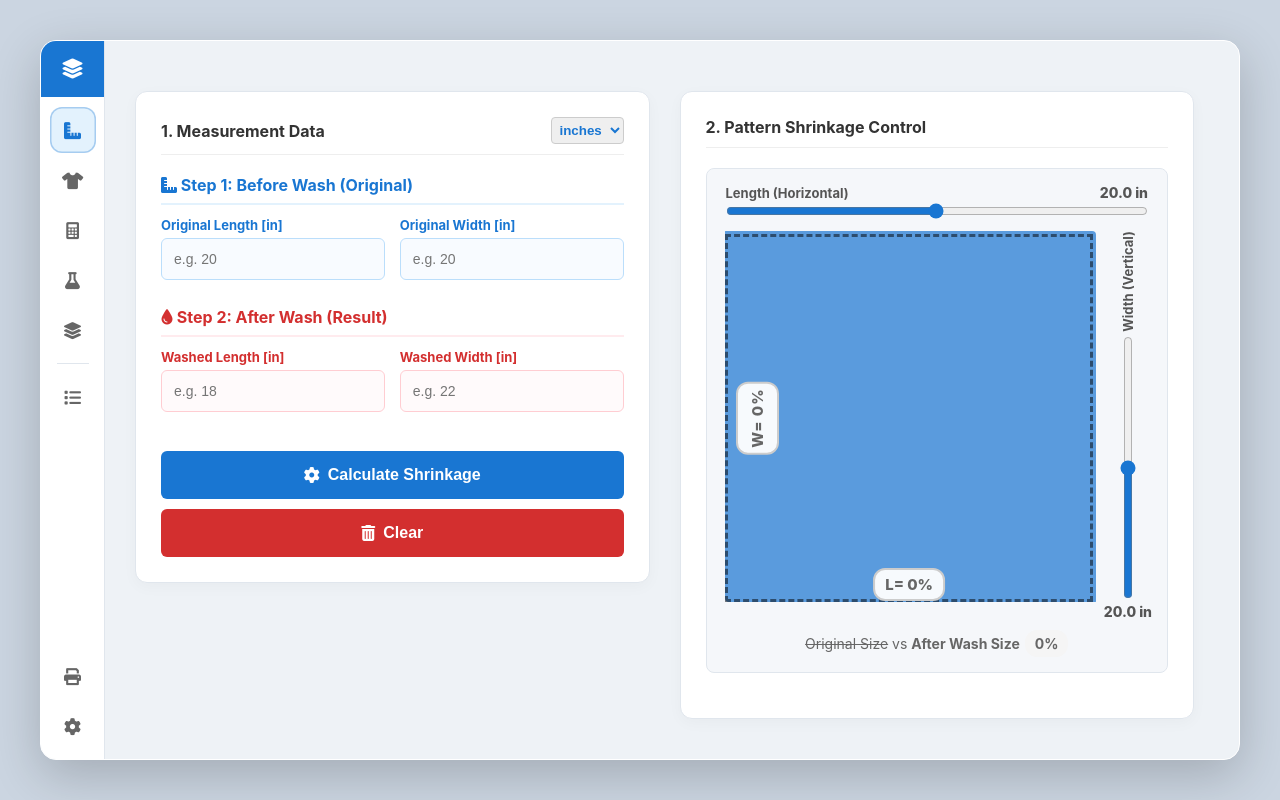
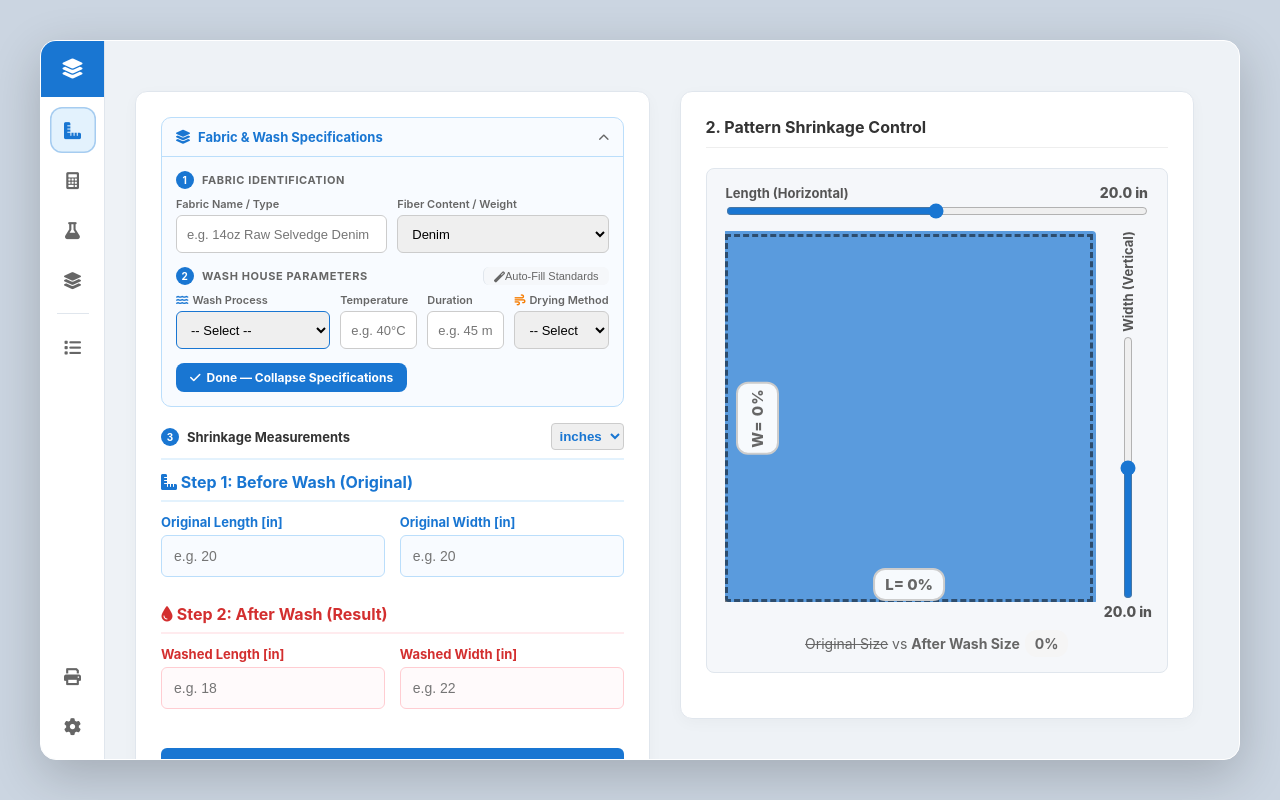
Before and after one commit to Altosonar/New-fabric-Shrinkage-Updated-6-14-back-up, a React (Vite) app: page / in a window 1280 px wide. Built offline with nearby package versions, Linux system fonts and the light colour scheme.

Commit message:
feat: merge Wash Process into Shrinkage calculator as collapsible 3-step Fabric & Wash Specifications panel — remove T-shirt sidebar item

```diff
--- a/src/features/shrinkage-calculator/pages/CalculatorPage.tsx
+++ b/src/features/shrinkage-calculator/pages/CalculatorPage.tsx
@@ -56,6 +56,7 @@ export function CalculatorPage() {
   const [washCustom, setWashCustom] = useState('');
   const [temp, setTemp] = useState('');
   const [duration, setDuration] = useState('');
+  const [drying, setDrying] = useState('');
   // Track whether temp/duration were auto-filled from wash process standard
   const [tempIsStandard, setTempIsStandard] = useState(false);
   const [durationIsStandard, setDurationIsStandard] = useState(false);
@@ -69,8 +70,8 @@ export function CalculatorPage() {
   const [showResults, setShowResults] = useState(false);
   const [moreOpen, setMoreOpen] = useState(false);
   const [mobileStage, setMobileStage] = useState<'input' | 'results'>('input');
-  // Accordion: only wash panel remains (shrinkage form is always visible)
-  const [activeAccordion, setActiveAccordion] = useState<'wash' | null>(null);
+  // specOpen: Fabric & Wash Specifications accordion (collapsed by default after first fill)
+  const [specOpen, setSpecOpen] = useState(true);
 
   // Ref for auto-scrolling to the visualizer on desktop after Calculate
   const previewRef = useRef<HTMLDivElement>(null);
@@ -233,6 +234,7 @@ export function CalculatorPage() {
     setWashCustom('');
     setTemp('');
     setDuration('');
+    setDrying('');
     setTempIsStandard(false);
     setDurationIsStandard(false);
     setBwL('');
@@ -249,6 +251,7 @@ export function CalculatorPage() {
     setUserHasTyped(false);
     setShowResults(false);
     setMobileStage('input');
+    setSpecOpen(true);
   };
 
   // Cancel edit
@@ -425,14 +428,6 @@ export function CalculatorPage() {
           </button>
           <button
             type="button"
-            className={`sidebar-btn ${calcMode === 'wash' ? 'active' : ''}`}
-            onClick={() => setCalcMode('wash')}
-            title="Wash Process"
-          >
-            <i className="fas fa-tshirt"></i>
-          </button>
-          <button
-            type="button"
             className={`sidebar-btn ${calcMode === 'quickmath' ? 'active' : ''}`}
             onClick={() => setCalcMode('quickmath')}
             title="Quick Math"
@@ -507,14 +502,6 @@ export function CalculatorPage() {
                 </button>
                 <button
                   type="button"
-                  className={`more-drawer-btn ${calcMode === 'wash' ? 'active' : ''}`}
-                  onClick={() => { setCalcMode('wash'); setMoreOpen(false); }}
-                >
-                  <i className="fas fa-tshirt"></i>
-                  <span>Wash Process</span>
-                </button>
-                <button
-                  type="button"
                   className={`more-drawer-btn ${calcMode === 'results' ? 'active' : ''}`}
                   onClick={() => { setCalcMode('results'); setMoreOpen(false); }}
                 >
@@ -572,7 +559,7 @@ export function CalculatorPage() {
             </button>
             <button
               type="button"
-              className={`mobile-nav-btn ${moreOpen || ['wash','advanced','results'].includes(calcMode) ? 'active' : ''}`}
+              className={`mobile-nav-btn ${moreOpen || ['advanced','results'].includes(calcMode) ? 'active' : ''}`}
               onClick={() => setMoreOpen(prev => !prev)}
             >
               <i className={`fas ${moreOpen ? 'fa-times' : 'fa-bars'}`}></i>
@@ -590,8 +577,140 @@ export function CalculatorPage() {
             {/* ── PART 1: Input Stage (hidden on mobile when results shown) ── */}
             <div className={`shrinkage-part-input${mobileStage === 'results' ? ' mobile-part-hidden' : ''}`}>
             <div className="card">
-              <div className="card-title">
-                <span>1. Measurement Data</span>
+
+              {/* ── Fabric & Wash Specifications (collapsible) ───────────────── */}
+              {/* Steps 1 & 2: collapsed → inline summary; expanded → full form  */}
+              <div className="fws-accordion">
+                <button
+                  type="button"
+                  className="fws-toggle"
+                  onClick={() => setSpecOpen(v => !v)}
+                  aria-expanded={specOpen}
+                >
+                  <span className="fws-toggle-left">
+                    <i className="fas fa-layer-group fws-icon"></i>
+                    <span className="fws-title">Fabric &amp; Wash Specifications</span>
+                  </span>
+                  {!specOpen && (fabricName || wash || temp || duration || drying) && (
+                    <span className="fws-summary">
+                      {[
+                        fabricName || (fabricType !== 'Other' ? fabricType : fabricTypeCustom),
+                        wash === 'Other' ? (washCustom || 'Custom') : wash,
+                        temp,
+                        duration,
+                        drying,
+                      ].filter(Boolean).join(' · ')}
+                    </span>
+                  )}
+                  <i className={`fas fa-chevron-${specOpen ? 'up' : 'down'} fws-chevron`}></i>
+                </button>
+
+                {specOpen && (
+                  <div className="fws-body">
+                    {/* ── Step 1: Fabric Identification ──────────────────────── */}
+                    <div className="fws-step">
+                      <div className="fws-step-label"><span className="fws-step-num">1</span> Fabric Identification</div>
+                      <div className="input-row split fws-fields">
+                        <div className="input-group">
+                          <label>Fabric Name / Type</label>
+                          <input
+                            type="text"
+                            placeholder="e.g. 14oz Raw Selvedge Denim"
+                            value={fabricName}
+                            onChange={e => setFabricName(e.target.value)}
+                          />
+                        </div>
+                        <div className="input-group">
+                          <label>Fiber Content / Weight</label>
+                          <select
+                            value={fabricType}
+                            onChange={e => { setFabricType(e.target.value); if (e.target.value !== 'Other') setFabricTypeCustom(''); }}
+                          >
+                            {Object.keys(fabricData).map(k => <option key={k} value={k}>{k}</option>)}
+                          </select>
+                          {fabricType === 'Other' && (
+                            <input
+                              type="text"
+                              placeholder="e.g. 100% Cotton, 12 oz"
+                              value={fabricTypeCustom}
+                              onChange={e => setFabricTypeCustom(e.target.value)}
+                              style={{ marginTop: 6 }}
+                            />
+                          )}
+                        </div>
+                      </div>
+                    </div>
+
+                    {/* ── Step 2: Wash House Parameters ──────────────────────── */}
+                    <div className="fws-step">
+                      <div className="fws-step-label">
+                        <span className="fws-step-num">2</span> Wash House Parameters
+                        <button type="button" className="wash-autofill-btn fws-autofill" onClick={handleAutoFillWashParams} title="Auto-fill standard temperature & duration">
+                          <i className="fas fa-magic"></i> Auto-Fill Standards
+                        </button>
+                      </div>
+                      <div className="fws-fields fws-wash-row">
+                        <div className="input-group fws-wash-process">
+                          <label><i className="fas fa-water" style={{ color: 'var(--primary)', marginRight: 4 }}></i>Wash Process</label>
+                          <select value={wash} onChange={e => handleWashChange(e.target.value)} style={{ borderColor: 'var(--primary)', fontWeight: 500 }}>
+                            <option value="">-- Select --</option>
+                            {Array.from(new Set(washProcessOptions.map(o => o.group))).filter(Boolean).map(group => (
+                              <optgroup key={group} label={group}>
+                                {washProcessOptions.filter((o, i, arr) => o.group === group && arr.findIndex(x => x.value === o.value && x.group === group) === i).map(o => (
+                                  <option key={o.value} value={o.value}>{o.label}</option>
+                                ))}
+                              </optgroup>
+                            ))}
+                          </select>
+                          {wash === 'Other' && (
+                            <input type="text" placeholder="Custom wash/dye…" value={washCustom} onChange={e => setWashCustom(e.target.value)} style={{ marginTop: 6, borderColor: 'var(--success)' }} />
+                          )}
+                        </div>
+                        <div className="input-group">
+                          <label>
+                            Temperature
+                            {tempIsStandard && <span className="fws-std-badge">⚡ Standard</span>}
+                          </label>
+                          <input type="text" placeholder="e.g. 40°C" value={temp} onChange={e => { setTemp(e.target.value); setTempIsStandard(false); }} style={tempIsStandard ? { borderColor: '#1976d2', backgroundColor: '#f0f7ff' } : {}} />
+                        </div>
+                        <div className="input-group">
+                          <label>
+                            Duration
+                            {durationIsStandard && <span className="fws-std-badge">⚡ Standard</span>}
+                          </label>
+                          <input type="text" placeholder="e.g. 45 min" value={duration} onChange={e => { setDuration(e.target.value); setDurationIsStandard(false); }} style={durationIsStandard ? { borderColor: '#1976d2', backgroundColor: '#f0f7ff' } : {}} />
+                        </div>
+                        <div className="input-group">
+                          <label><i className="fas fa-wind" style={{ color: '#f57c00', marginRight: 4 }}></i>Drying Method</label>
+                          <select value={drying} onChange={e => setDrying(e.target.value)}>
+                            <option value="">-- Select --</option>
+                            <option value="Tumble Dry High">Tumble Dry High</option>
+                            <option value="Tumble Dry Low">Tumble Dry Low</option>
+                            <option value="Line Dry">Line Dry</option>
+                            <option value="Flat Dry">Flat Dry</option>
+                            <option value="Hang Dry">Hang Dry</option>
+                            <option value="Drip Dry">Drip Dry</option>
+                          </select>
+                        </div>
+                      </div>
+                      {showTip && (
+                        <div className="fws-tip">
+                          <i className="fas fa-lightbulb"></i>
+                          <span dangerouslySetInnerHTML={{ __html: tipText }} />
+                        </div>
+                      )}
+                    </div>
+
+                    <button type="button" className="fws-collapse-btn" onClick={() => setSpecOpen(false)}>
+                      <i className="fas fa-check"></i> Done — Collapse Specifications
+                    </button>
+                  </div>
+                )}
+              </div>
+
+              {/* ── Step 3: Measurement Data — header row with unit selector ─── */}
+              <div className="fws-step3-header">
+                <div className="fws-step3-label"><span className="fws-step-num">3</span> Shrinkage Measurements</div>
                 <select
                   value={unit}
                   onChange={(e) => {
@@ -767,133 +886,6 @@ export function CalculatorPage() {
         </div>
       )}
 
-      {/* Wash Process Tab */}
-      {calcMode === 'wash' && (
-        <div id="calc-mode-wash" className="calc-mode active">
-          <div className="calc-grid" style={{ gridTemplateColumns: '1fr' }}>
-            <div className="card">
-              <div className="card-title" style={{ display: 'flex', alignItems: 'center', gap: '10px' }}>
-                <i className="fas fa-tshirt" style={{ color: 'var(--primary)', fontSize: '18px' }}></i>
-                <span>Wash Process Settings</span>
-                <button
-                  type="button"
-                  className="wash-autofill-btn"
-                  onClick={handleAutoFillWashParams}
-                  title="Auto-fill standard temperature & duration for selected wash process"
-                  style={{ marginLeft: 'auto', border: '1px solid var(--border-color)', borderRadius: '8px', padding: '6px 12px', display: 'flex', alignItems: 'center', gap: '6px', fontSize: '13px', fontWeight: 600, cursor: 'pointer', background: 'var(--secondary)', color: 'var(--text-light)' }}
-                >
-                  <i className="fas fa-magic"></i> Auto-Fill Standards
-                </button>
-              </div>
-
-              <div className="input-row" style={{ marginBottom: '16px' }}>
-                <div className="input-group">
-                  <label><i className="fas fa-water" style={{ color: 'var(--primary)' }}></i> Wash Process</label>
-                  <select
-                    value={wash}
-                    onChange={(e) => handleWashChange(e.target.value)}
-                    style={{ borderColor: 'var(--primary)', fontWeight: '500' }}
-                  >
-                    {Array.from(new Set(washProcessOptions.map(opt => opt.group))).filter(Boolean).map((group) => (
-                      <optgroup key={group} label={group}>
-                        {washProcessOptions
-                          .filter((opt, i, arr) => opt.group === group && arr.findIndex(o => o.value === opt.value && o.group === group) === i)
-                          .map((opt) => (
-                            <option key={opt.value} value={opt.value}>{opt.label}</option>
-                          ))}
-                      </optgroup>
-                    ))}
-                  </select>
-                  {wash === 'Other' && (
-                    <input
-                      type="text"
-                      placeholder="Type your custom wash/dye here..."
-                      value={washCustom}
-                      onChange={(e) => setWashCustom(e.target.value)}
-                      style={{ display: 'block', marginTop: '10px', borderColor: 'var(--success)' }}
-                    />
-                  )}
-                  {showTip && (
-                    <div id="smart-wash-tip" style={{ display: 'block', marginTop: '10px' }}>
-                      <i className="fas fa-lightbulb"></i> <span>{tipText}</span>
-                    </div>
-                  )}
-                </div>
-              </div>
-
-              <div className="input-row split">
-                <Input
-                  label={
-                    <span style={{ display: 'flex', alignItems: 'center', gap: '6px' }}>
-                      Temperature
-                      {tempIsStandard && (
-                        <span style={{
-                          fontSize: '10px', fontWeight: 700,
-                          background: 'linear-gradient(135deg, #1565c0, #1976d2)',
-                          color: '#fff', padding: '1px 6px', borderRadius: '10px',
-                          letterSpacing: '0.3px', whiteSpace: 'nowrap',
-                        }}>⚡ Standard</span>
-                      )}
-                    </span>
-                  }
-                  placeholder="e.g. 40°C or Cold"
-                  value={temp}
-                  onChange={(e) => { setTemp(e.target.value); setTempIsStandard(false); }}
-                  style={tempIsStandard ? { borderColor: '#1976d2', backgroundColor: '#f0f7ff' } : {}}
-                />
-                <Input
-                  label={
-                    <span style={{ display: 'flex', alignItems: 'center', gap: '6px' }}>
-                      Duration
-                      {durationIsStandard && (
-                        <span style={{
-                          fontSize: '10px', fontWeight: 700,
-                          background: 'linear-gradient(135deg, #1565c0, #1976d2)',
-                          color: '#fff', padding: '1px 6px', borderRadius: '10px',
-                          letterSpacing: '0.3px', whiteSpace: 'nowrap',
-                        }}>⚡ Standard</span>
-                      )}
-                    </span>
-                  }
-                  placeholder="e.g. 45 mins"
-                  value={duration}
-                  onChange={(e) => { setDuration(e.target.value); setDurationIsStandard(false); }}
-                  style={durationIsStandard ? { borderColor: '#1976d2', backgroundColor: '#f0f7ff' } : {}}
-                />
-              </div>
-
-              {wash && wash !== '' && (
-                <div style={{ marginTop: '20px', padding: '14px', background: 'var(--info-light)', borderRadius: '10px', border: '1px solid #bbdefb' }}>
-                  <div style={{ fontSize: '12px', fontWeight: 700, color: 'var(--primary)', marginBottom: '8px', textTransform: 'uppercase', letterSpacing: '0.5px' }}>
-                    <i className="fas fa-info-circle"></i> Current Selection
-                  </div>
-                  <div style={{ fontSize: '14px', fontWeight: 600, color: 'var(--text-main)' }}>
-                    {wash === 'Other' ? (washCustom || 'Custom Wash') : (wash || 'None selected')}
-                  </div>
-                  {(temp || duration) && (
-                    <div style={{ display: 'flex', gap: '20px', marginTop: '10px', flexWrap: 'wrap' }}>
-                      {temp && <div style={{ fontSize: '13px', color: 'var(--text-light)' }}><i className="fas fa-thermometer-half" style={{ color: 'var(--primary)' }}></i> {temp}</div>}
-                      {duration && <div style={{ fontSize: '13px', color: 'var(--text-light)' }}><i className="fas fa-clock" style={{ color: 'var(--primary)' }}></i> {duration}</div>}
-                    </div>
-                  )}
-                </div>
-              )}
-
-              <div style={{ marginTop: '20px' }}>
-                <Button
-                  variant="primary"
-                  style={{ width: '100%', padding: '14px', fontSize: '15px' }}
-                  onClick={() => setCalcMode('shrinkage')}
-                  icon={<i className="fas fa-arrow-left"></i>}
-                >
-                  Back to Shrinkage
-                </Button>
-              </div>
-            </div>
-          </div>
-        </div>
-      )}
-
       {/* Quick Math Tab */}
       {calcMode === 'quickmath' && (
         <div id="calc-mode-quickmath" className="calc-mode active">
--- a/src/styles/index.css
+++ b/src/styles/index.css
@@ -4107,3 +4107,221 @@ body {
     min-height: 40px;
   }
 }
+
+/* ═══════════════════════════════════════════════════════════════════════════════
+   FABRIC & WASH SPECIFICATIONS ACCORDION  — fws-* classes
+   ═══════════════════════════════════════════════════════════════════════════════ */
+
+/* ── Outer accordion shell ───────────────────────────────────────────────────── */
+.fws-accordion {
+  border: 1.5px solid #bbdefb;
+  border-radius: 10px;
+  background: #f8fbff;
+  margin-bottom: 16px;
+  overflow: hidden;
+}
+
+/* ── Toggle button (always visible header) ───────────────────────────────────── */
+.fws-toggle {
+  width: 100%;
+  display: flex;
+  align-items: center;
+  gap: 8px;
+  padding: 11px 14px;
+  background: none;
+  border: none;
+  cursor: pointer;
+  font-family: inherit;
+  text-align: left;
+  transition: background 0.15s;
+}
+.fws-toggle:hover { background: #e8f4fd; }
+
+.fws-toggle-left {
+  display: flex;
+  align-items: center;
+  gap: 8px;
+  flex-shrink: 0;
+}
+.fws-icon {
+  color: var(--primary);
+  font-size: 14px;
+}
+.fws-title {
+  font-size: 13px;
+  font-weight: 700;
+  color: var(--primary);
+  white-space: nowrap;
+}
+
+/* ── Inline summary (shown when collapsed) ───────────────────────────────────── */
+.fws-summary {
+  flex: 1;
+  font-size: 11px;
+  color: var(--text-light);
+  overflow: hidden;
+  text-overflow: ellipsis;
+  white-space: nowrap;
+  margin: 0 8px;
+  font-style: italic;
+}
+
+.fws-chevron {
+  flex-shrink: 0;
+  font-size: 11px;
+  color: var(--text-light);
+  margin-left: auto;
+}
+
+/* ── Expanded body ───────────────────────────────────────────────────────────── */
+.fws-body {
+  padding: 0 14px 14px;
+  border-top: 1px solid #bbdefb;
+}
+
+/* ── Step sections ───────────────────────────────────────────────────────────── */
+.fws-step {
+  margin-top: 14px;
+}
+.fws-step-label {
+  display: flex;
+  align-items: center;
+  gap: 8px;
+  font-size: 11px;
+  font-weight: 700;
+  text-transform: uppercase;
+  letter-spacing: 0.6px;
+  color: var(--text-light);
+  margin-bottom: 8px;
+}
+.fws-step-num {
+  display: inline-flex;
+  align-items: center;
+  justify-content: center;
+  width: 18px;
+  height: 18px;
+  border-radius: 50%;
+  background: var(--primary);
+  color: #fff;
+  font-size: 10px;
+  font-weight: 700;
+  flex-shrink: 0;
+}
+
+/* ── Field grid inside steps ─────────────────────────────────────────────────── */
+.fws-fields {
+  display: grid;
+  gap: 10px;
+  grid-template-columns: 1fr 1fr;
+}
+.fws-wash-row {
+  grid-template-columns: 2fr 1fr 1fr 1fr;
+}
+.fws-wash-process {
+  grid-column: span 1;
+}
+
+/* Keep input-group margin tight inside accordion */
+.fws-body .input-group {
+  margin-bottom: 0;
+}
+.fws-body .input-group input,
+.fws-body .input-group select {
+  font-size: 13px;
+  padding: 8px 10px;
+  min-height: 38px;
+}
+.fws-body .input-group label {
+  font-size: 11px;
+  margin-bottom: 4px;
+}
+
+/* ── Standard badge inside labels ────────────────────────────────────────────── */
+.fws-std-badge {
+  display: inline-flex;
+  align-items: center;
+  font-size: 9px;
+  font-weight: 700;
+  background: linear-gradient(135deg, #1565c0, #1976d2);
+  color: #fff;
+  padding: 1px 6px;
+  border-radius: 10px;
+  letter-spacing: 0.3px;
+  white-space: nowrap;
+  margin-left: 6px;
+  vertical-align: middle;
+}
+
+/* ── Auto-Fill button inside step label ──────────────────────────────────────── */
+.fws-autofill {
+  margin-left: auto !important;
+  font-size: 11px !important;
+  padding: 3px 10px !important;
+  border-radius: 6px !important;
+  min-height: unset !important;
+}
+
+/* ── Wash tip ────────────────────────────────────────────────────────────────── */
+.fws-tip {
+  display: flex;
+  gap: 8px;
+  align-items: flex-start;
+  margin-top: 8px;
+  padding: 8px 10px;
+  background: #fff3e0;
+  border-left: 3px solid #ff9800;
+  border-radius: 6px;
+  font-size: 12px;
+  color: #e65100;
+  line-height: 1.4;
+}
+.fws-tip i { flex-shrink: 0; margin-top: 1px; }
+
+/* ── "Done" collapse button ──────────────────────────────────────────────────── */
+.fws-collapse-btn {
+  display: flex;
+  align-items: center;
+  gap: 6px;
+  margin-top: 14px;
+  padding: 7px 14px;
+  background: var(--primary);
+  color: #fff;
+  border: none;
+  border-radius: 8px;
+  font-size: 12px;
+  font-weight: 700;
+  cursor: pointer;
+  transition: background 0.15s;
+  font-family: inherit;
+}
+.fws-collapse-btn:hover { background: var(--primary-dark); }
+
+/* ── Step 3 header row (measurement heading + unit selector) ─────────────────── */
+.fws-step3-header {
+  display: flex;
+  align-items: center;
+  justify-content: space-between;
+  padding-bottom: 8px;
+  margin-bottom: 12px;
+  border-bottom: 2px solid var(--info-light);
+}
+.fws-step3-label {
+  display: flex;
+  align-items: center;
+  gap: 8px;
+  font-size: 13px;
+  font-weight: 700;
+  color: var(--text-main);
+}
+
+/* ── Mobile responsive ───────────────────────────────────────────────────────── */
+@media screen and (max-width: 768px) {
+  .fws-wash-row { grid-template-columns: 1fr 1fr; }
+  .fws-fields { grid-template-columns: 1fr 1fr; }
+  .fws-summary { display: none; }
+  .fws-title { font-size: 12px; }
+}
+@media screen and (max-width: 480px) {
+  .fws-wash-row,
+  .fws-fields { grid-template-columns: 1fr; }
+}
```
